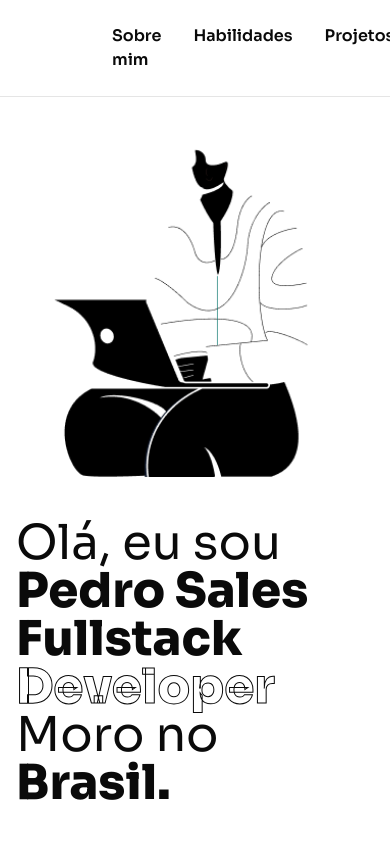
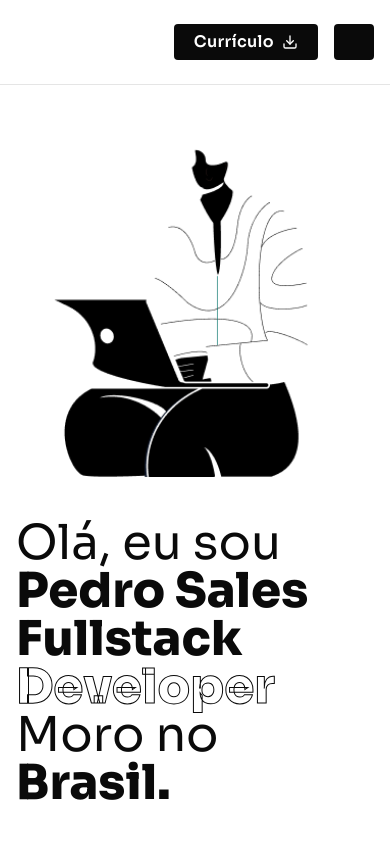
Before and after one commit to xsalles/portifolio, a Next.js app: page / in a window 390 px wide. Shown: the top 842 px of the page. Built offline with nearby package versions, Linux system fonts and the light colour scheme.

Commit message:
feat: added padding to mantain consistency between all sections

```diff
--- a/src/components/Footer/index.tsx
+++ b/src/components/Footer/index.tsx
@@ -11,7 +11,7 @@ export default function Footer() {
   });
 
   return (
-    <footer className="flex w-full items-center justify-between bg-background px-20 py-6 text-sm border-t border-border">
+    <footer className="flex w-full items-center justify-between bg-background md:px-10 lg:px-20 px-4 py-6 text-sm border-t border-border">
       <Image src={`${logoSrc}`} alt="" width={32} height={32} />
       <p className="text-heading-h6 font-semibold">Feito por Pedro Sales</p>
     </footer>
--- a/src/components/Header/index.tsx
+++ b/src/components/Header/index.tsx
@@ -16,14 +16,14 @@ export default function Header() {
   });
 
   return (
-    <header className="bg-background py-6 px-20 justify-between flex items-center fixed top-0 left-0 right-0 z-50 border-b border-border">
+    <header className="bg-background py-6 md:px-10 lg:px-20 px-4  justify-between flex items-center fixed top-0 left-0 right-0 z-50 border-b border-border">
       <Image
         src={`${logoSrc}`}
         width={32}
         height={32}
         alt="Logo criada para o Portifólio do Pedro Sales onde contém uma letra X e uma letra S uma em baixo da outra em diagonal"
       />
-      <nav className="flex justify-between gap-8 text-foreground text-heading font-semibold">
+      <nav className="hidden md:flex justify-between gap-8 text-foreground text-heading font-semibold">
         <div className="relative">
           <Link href="" className={`${linkUnderlineAnimation}`}>
             Sobre mim
--- a/src/template/LandingPage/sections/HeroSection/data.tsx
+++ b/src/template/LandingPage/sections/HeroSection/data.tsx
@@ -11,7 +11,7 @@ export const socialMediaButtons: socialMediaButtonsProps[] = [
         children: <Github width={20} height={20} />,
     },
     {
-        href: "https://www.linkedin.com/in/pedro-sales/",
+        href: "https://www.linkedin.com/in/pedro-sales-00090a274/",
         children: <Linkedin width={20} height={20} />,
     }
 ]
--- a/src/template/LandingPage/sections/SkillsSection/index.tsx
+++ b/src/template/LandingPage/sections/SkillsSection/index.tsx
@@ -2,7 +2,7 @@ import GridCardSkills from "@/components/GridCardSkills";
 
 export default function SkillsSection() {
   return (
-    <section className="w-full flex flex-col items-center justify-center md:px-0">
+    <section className="w-full flex flex-col items-center justify-center px-4 md:px-20">
       <div className="flex flex-col gap-4 items-center">
         <h3 className="text-heading-h2 md:text-5xl">
           Minhas <span className="font-extrabold ">Habilidades</span>
```
